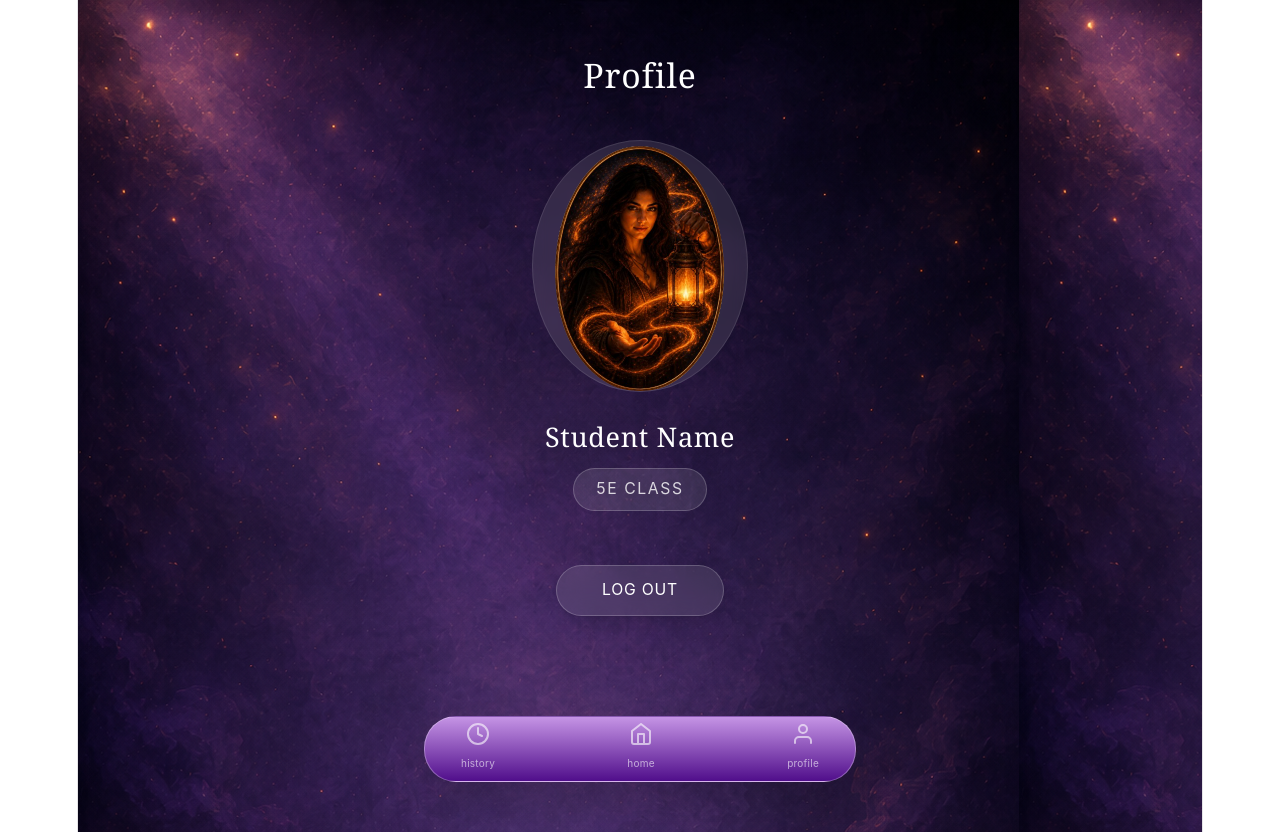
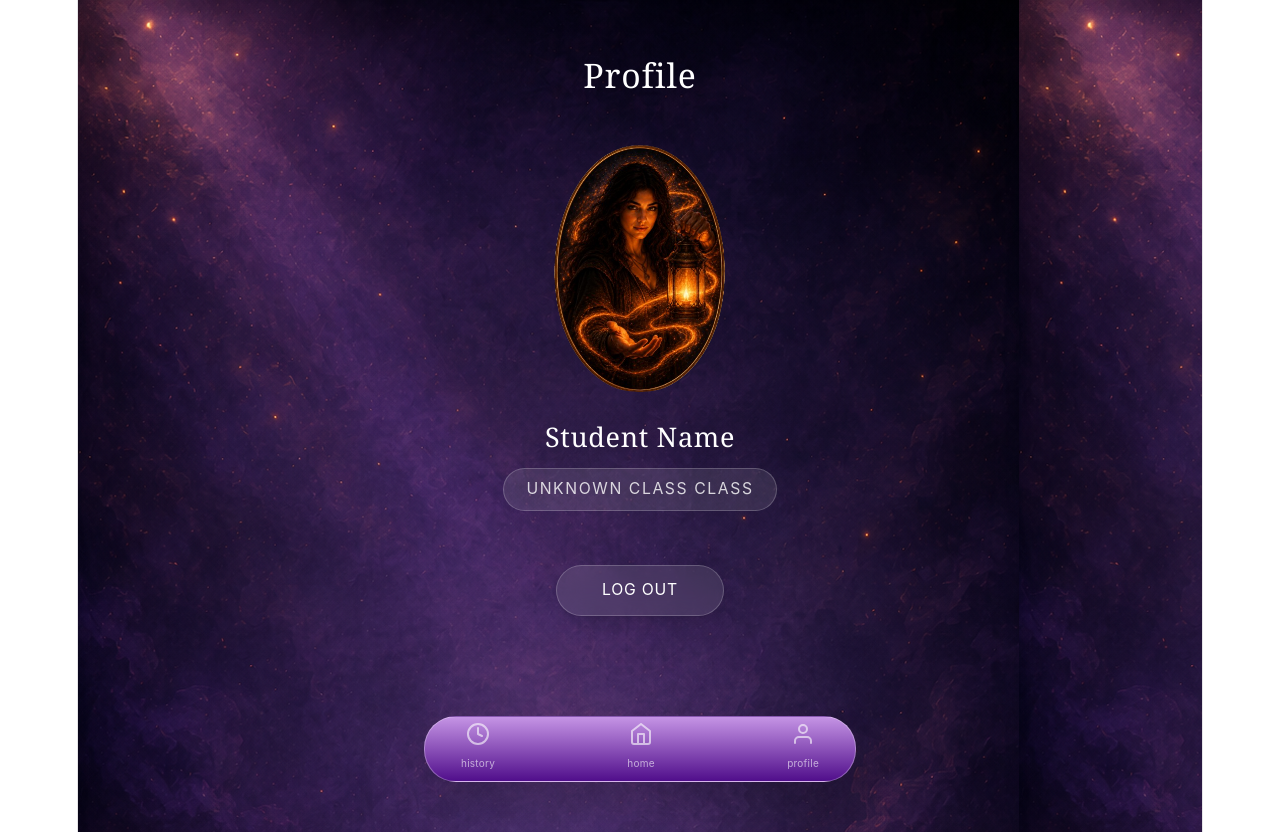
Before and after one commit to Jordib2/glowservertestrepo, a React (Vite) app in the folder GLOW-frontend/: page /student-profile in a window 1280 px wide. Built offline with nearby package versions, Linux system fonts and the light colour scheme.

Commit message:
Enabled upload

```diff
--- a/GLOW-frontend/src/features/accounts/UserLogin.tsx
+++ b/GLOW-frontend/src/features/accounts/UserLogin.tsx
@@ -29,7 +29,11 @@ export default function UserLogin() {
             const { access_token, user } = await login(payload);
             sessionStorage.setItem("token", access_token);
             sessionStorage.setItem("user", JSON.stringify(user));
-            navigate("/guidebook");
+            if (role === "student") {
+                navigate("/student-profile");
+            } else if (role === "teacher") {
+                navigate("/teacher-profile");
+            }
         } catch (err) {
             console.error("Login failed:", err);
             setError("Invalid credentials");
--- a/GLOW-frontend/src/features/collage-generator/pages/StudentProfilePage.tsx
+++ b/GLOW-frontend/src/features/collage-generator/pages/StudentProfilePage.tsx
@@ -6,6 +6,7 @@ export default function StudentProfilePage() {
   const navigate = useNavigate();
   const user = sessionStorage.getItem("user");
   const studentName = user ? JSON.parse(user).name : "Student Name";
+  const studentClass = user ? JSON.parse(user).class_name : "Unknown Class";
 
   const handleLogout = async () => {
       await logout();
@@ -20,7 +21,7 @@ export default function StudentProfilePage() {
 
         <div className="flex flex-col items-center w-full max-w-sm relative">
           {/* Profile Picture */}
-          <div className="w-48 h-56 rounded-[50%] overflow-hidden mb-6 relative z-10 bg-white/10 backdrop-blur-sm border border-white/10">
+          <div className="w-48 h-56 rounded-[50%] overflow-hidden mb-6 relative z-10">
             <img
               src={profileImage}
               alt="Student Profile"
@@ -33,7 +34,7 @@ export default function StudentProfilePage() {
             {studentName}
           </h2>
           <p className="text-white/80 font-sans text-sm tracking-widest uppercase bg-white/10 px-5 py-2 rounded-full border border-white/20">
-            5E Class
+            {studentClass} Class
           </p>
         </div>
 
--- a/GLOW-frontend/src/features/collage-generator/pages/TeacherDiscoveryPage.tsx
+++ b/GLOW-frontend/src/features/collage-generator/pages/TeacherDiscoveryPage.tsx
@@ -47,7 +47,6 @@ export default function TeacherDiscoveryPage() {
   };
 
   const handleUploadWork = () => {
-    if (!selectedSchool || !selectedClass) return;
     navigate("/guidebook", {
       state: { selectedSchool, selectedClass }
     });
@@ -134,7 +133,6 @@ export default function TeacherDiscoveryPage() {
         <button
           type="button"
           onClick={handleUploadWork}
-          disabled={!selectedClass}
           className="w-full h-44 rounded-[26px] bg-cover bg-center shadow-lg transition-transform hover:scale-[1.02] disabled:cursor-not-allowed disabled:opacity-60 disabled:hover:scale-100 relative group"
           style={{ backgroundImage: `url(${buttonBg})` }}
         >
```
